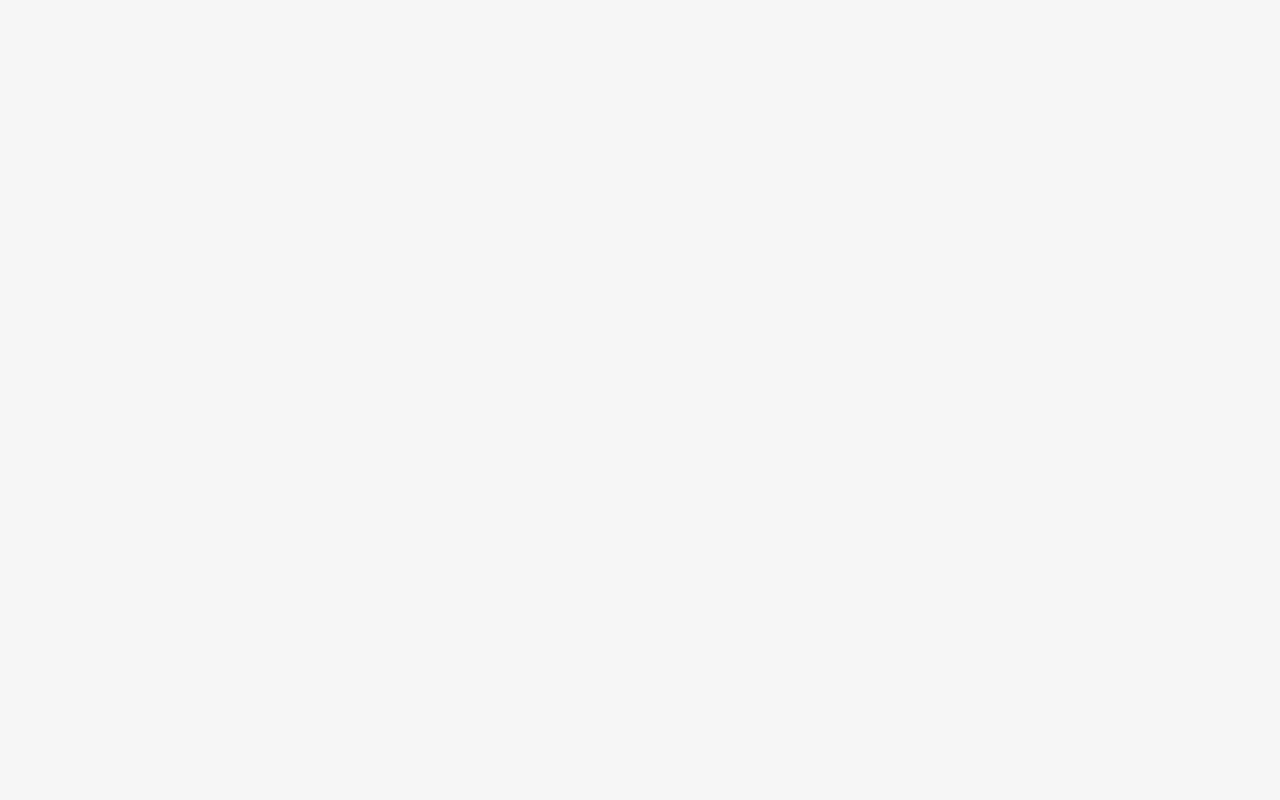
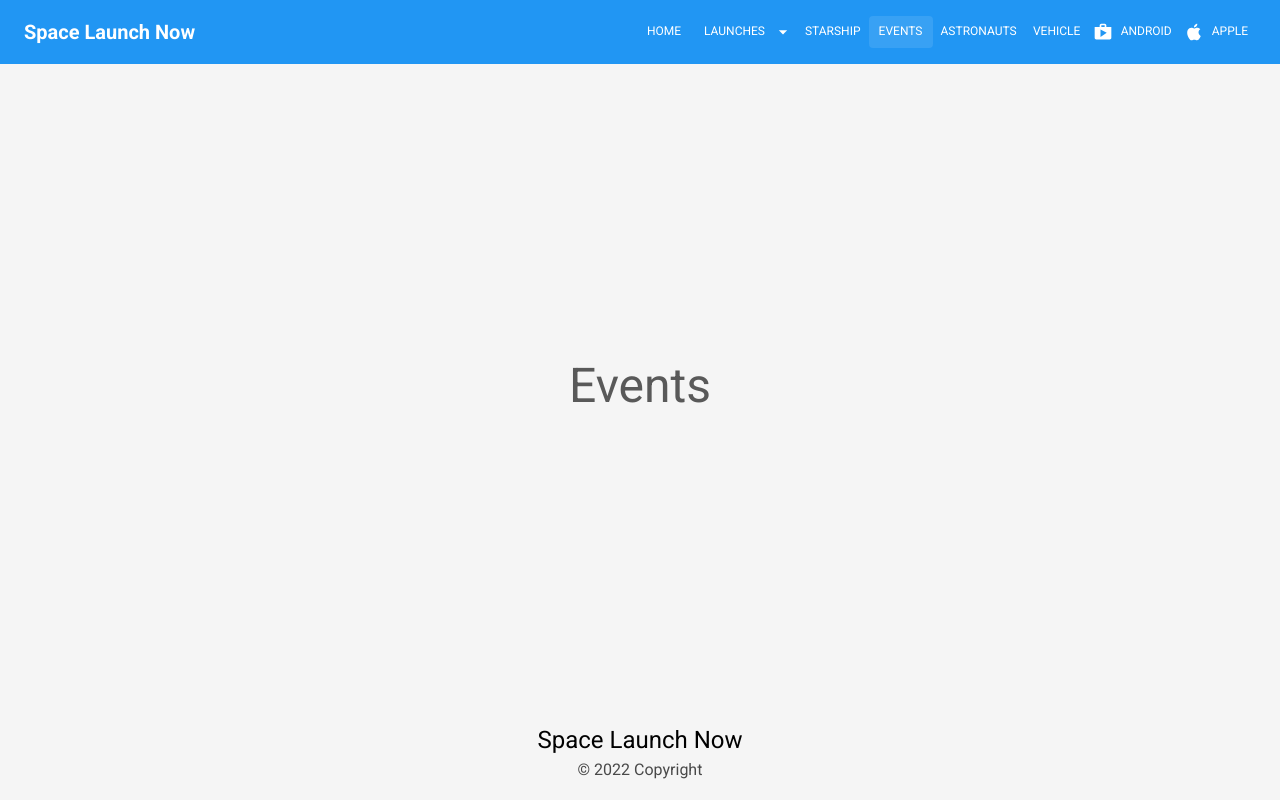
Before and after one commit to ItsCalebJones/SpaceLaunchNow-UI, a React (Create React App) app: page /events in a window 1280 px wide. Before the commit this address had no page. Built offline with nearby package versions, Linux system fonts and the light colour scheme.

Commit message:
adding Events Page Base

```diff
--- a/src/@sln/RouterComponent.tsx
+++ b/src/@sln/RouterComponent.tsx
@@ -5,7 +5,7 @@ import { routes as appRoutes } from "@sln/routes";
 import Home from "@sln/pages/Home";
 import About from "@sln/pages/About";
 import Starship from "@sln/pages/Starship"
-
+import Events from './pages/Events';
 const RouterComponent = () => {
   return (
     <div>
@@ -18,6 +18,7 @@ const RouterComponent = () => {
             <Route index={true} element={<LaunchListIndex />}/>
             <Route path=":launchid" element={<Launch />} />
           </Route>
+          <Route path="/events" element= {<Events/>}/>
         </Route>
       </Routes>
 
--- /dev/null
+++ b/src/@sln/pages/Events.tsx
@@ -0,0 +1,22 @@
+import React, {ReactElement, FC} from "react";
+import {Box, Typography} from "@mui/material";
+import Base from "@sln/components/BaseLayout";
+import { Card } from "@mui/material";
+
+const Events: FC<any> = (): ReactElement => {
+    return (
+        <Base>
+            <Box sx={{
+                flexGrow: 1,
+                backgroundColor: 'whitesmoke',
+                display: 'flex',
+                justifyContent: 'center',
+                alignItems: 'center'
+            }}>
+            <Typography variant="h3">Events</Typography>
+            </Box>
+        </Base>
+    );
+};
+
+export default Events;
```
